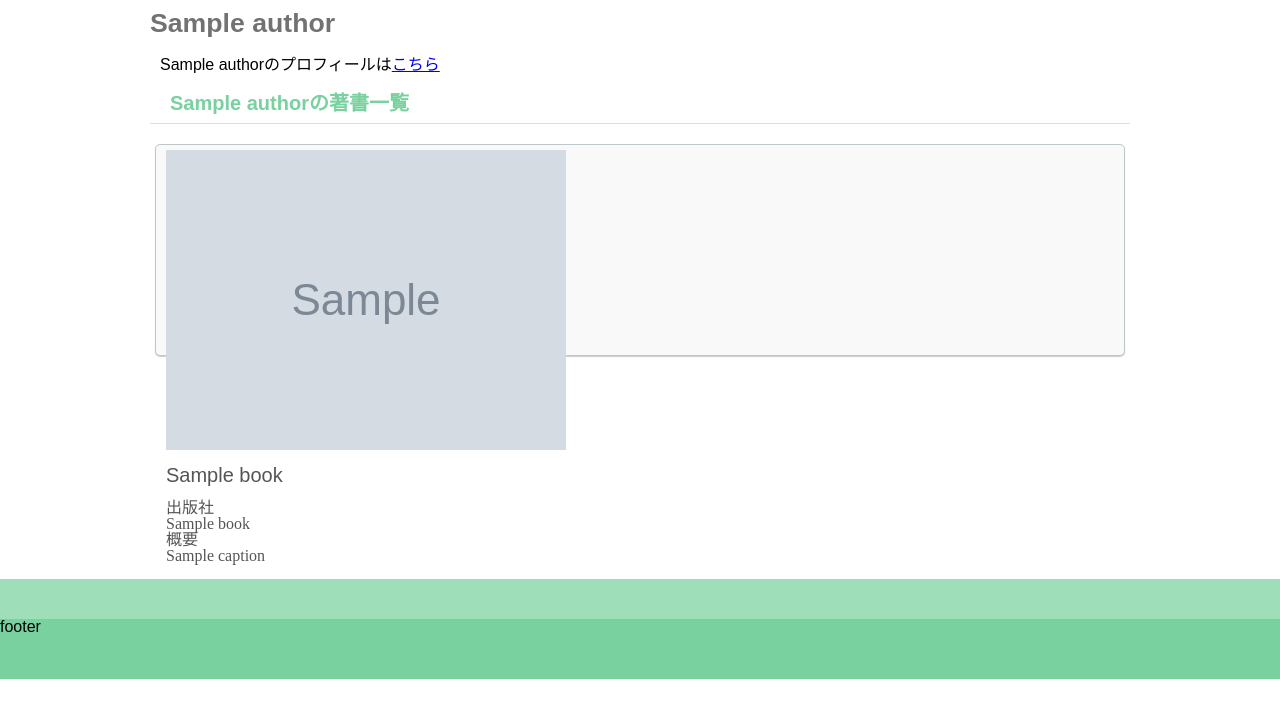
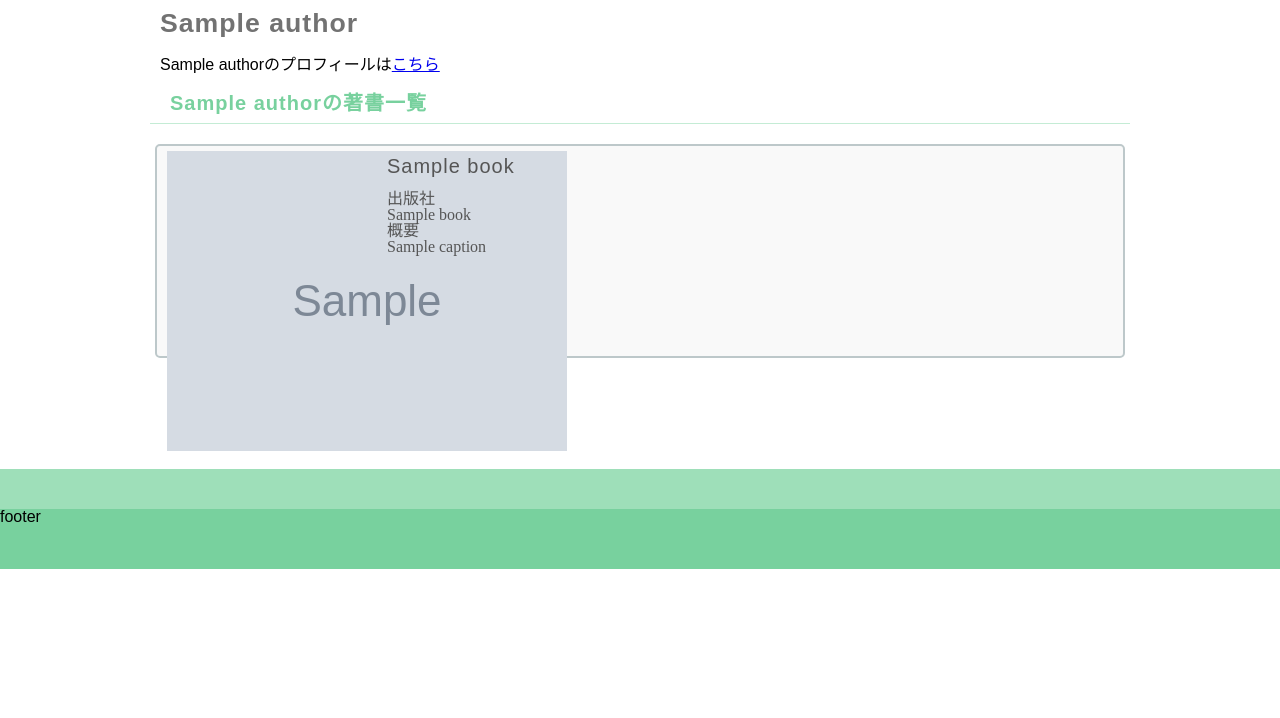
Before and after one commit to nanakenashi/book_search, a Flask app: template src/templates/author.html in a window 1280 px wide. Shown: the part 60-778 px from the top of the page. Run offline with Flask 2, Linux system fonts and the light colour scheme; tables that the repository leaves empty hold one stand-in row (values such as "Sample post"); the template is opened without the code that fills it: values that come from a table or form of the project are taken from there, most other values are stand-ins (such as "Sample title", 1, 10 or a date in 2020); grey boxes marked "Sample" are stand-in pictures.

Commit message:
Modified css

```diff
--- a/src/static/css/author.css
+++ b/src/static/css/author.css
@@ -12,23 +12,22 @@ section.books .book {
   height: 210px;
   margin: 10px 5px;
   background-color:#f9f9f9;
-  border: 1px solid #bdc8ca;
+  border: 2px solid #bdc8ca;
   border-radius: 5px;
-  box-shadow: 0 1px 1px 0 rgba(0,0,0,0.2);
 }
 
 section.books .book:hover {
   position: relative;
-  top: 1px;
-  border: 1px solid #78d19e;
-  box-shadow: none;
+  background-color:#e9e9e9;
+  border: 2px solid #78d19e;
 }
 
 section.books .book .title {
   float: left;
-  width: 760px;
+  width: 560px;
   color: #555;
   font-size: 20px;
+  letter-spacing: 1px;
   margin: 10px 0;
   padding-left: 10px;
 }
@@ -39,12 +38,14 @@ section.books .book .title p {
 
 section.books .book .photo {
   float: left;
+  width: 200px;
   margin: 5px 10px;
+  text-align: center;
 }
 
 section.books .book .spec {
   float: left;
-  width: 760px;
+  width: 560px;
   margin: 5px 10px;
   color: #555;
   word-wrap: break-word;
--- a/src/static/css/layout.css
+++ b/src/static/css/layout.css
@@ -61,12 +61,15 @@ h1, h2, header, footer, p, li {
 
 h1 {
   font-size: 20pt;
+  letter-spacing: 1px;
   color: #727272;
   margin-bottom: 20px;
+  padding-left: 10px;
 }
 
 h2 {
   font-size: 15pt;
+  letter-spacing: 1px;
   color: #78d19e;
   border-bottom: #c4ecd5 1px solid;
   padding: 10px 20px;
--- a/src/templates/author.html
+++ b/src/templates/author.html
@@ -24,12 +24,9 @@
       {% for book in books %}
         <a href="{{ book.url }}">
           <div class="book">
-            {% if 'noimage' in book.large_image_url %}
-              {% set image_url = url_for('static', filename='image/noimage.png') %}
-            {% else %}
-              {% set image_url = book.large_image_url %}
-            {% endif %}
-            <img class="photo" src="{{ image_url }}">
+            <div class="photo">
+              <img src="{{ book.large_image_url }}">
+            </div>
 
             <div class="title">
               <p>{{ book.title }}</p>
```
Also changed, not shown: src/static/image/noimage.png (deleted).
